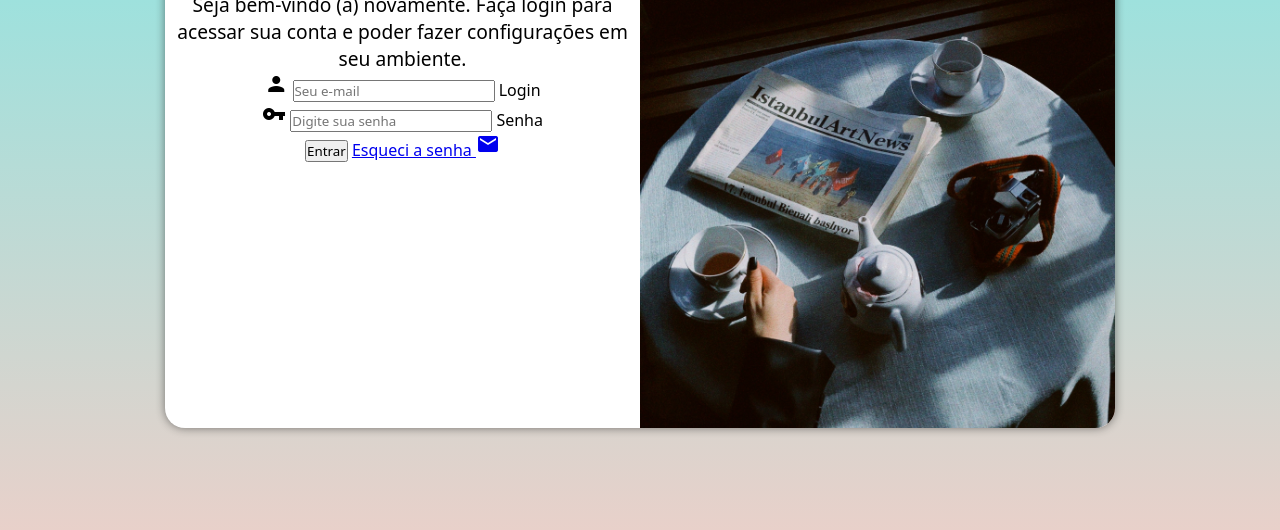
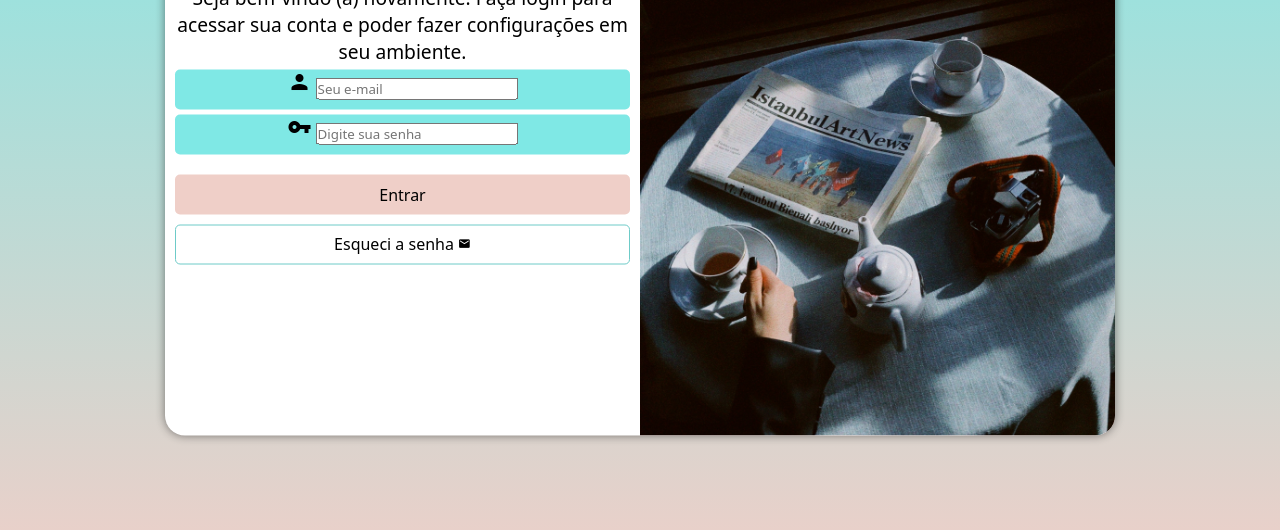
Before and after one commit to SuzaneClemente/Projeto-Login, a plain HTML site: page index.html in a window 1280 px wide. Shown: the part 222-752 px from the top of the page. Drawn offline with Linux system fonts and the light colour scheme.

Commit message:
formatação do formulário

```diff
--- a/estilos/style.css
+++ b/estilos/style.css
@@ -33,7 +33,7 @@
 
     background-color: white;
     width: 280px;
-    height: 500px;
+    height: 515px;
     border-radius: 20px;
     box-shadow: 0px 0px 10px rgba(0, 0, 0, 0.47);
 
@@ -66,3 +66,55 @@
  div#formulario > p {
    font-size: 0.8em;
  }
+
+ form > div.campo {
+   background-color: #7fe8e5;
+   display: block;
+   width: 100%;
+   height: 40px;
+   border-radius: 5px;
+   margin: 5px 0px;
+ }
+
+ div.campo > label {
+   display: none;
+ }
+
+ form > input[type=submit] {
+   display: block;
+   font-size: 1em;
+   width: 100%;
+   height: 40px;
+   margin-top: 20px;
+   background-color: #efcfc8;
+   border: none;
+   border-radius: 5px;
+   cursor: pointer;
+ }
+
+ form > input[type=submit]:hover {
+   background-color: #7fe8e5;
+ }
+
+ form > a.botao {
+   display: block;
+   text-align: center;
+   text-decoration: none;
+   font-size: 1em;
+   width: 100%;
+   height: 40px;
+   padding-top: 7px;
+   margin-top: 10px;
+   background-color: white;
+   color: black;
+   border: 1px solid #6ecbc8;
+   border-radius: 5px;
+ }
+
+ form > a.botao:hover {
+   background-color: #7fe8e5;
+ }
+
+ form > a.botao > i {
+   font-size: 0.8em;
+ }
--- a/index.html
+++ b/index.html
@@ -30,7 +30,7 @@
                         <label for="isenha">Senha</label>
                     </div>
                     <input type="submit" value="Entrar">
-                    <a href="esqueci.html">
+                    <a href="esqueci.html" class="botao">
                         Esqueci a senha <i class="material-icons">mail</i>
                     </a>
 
```
